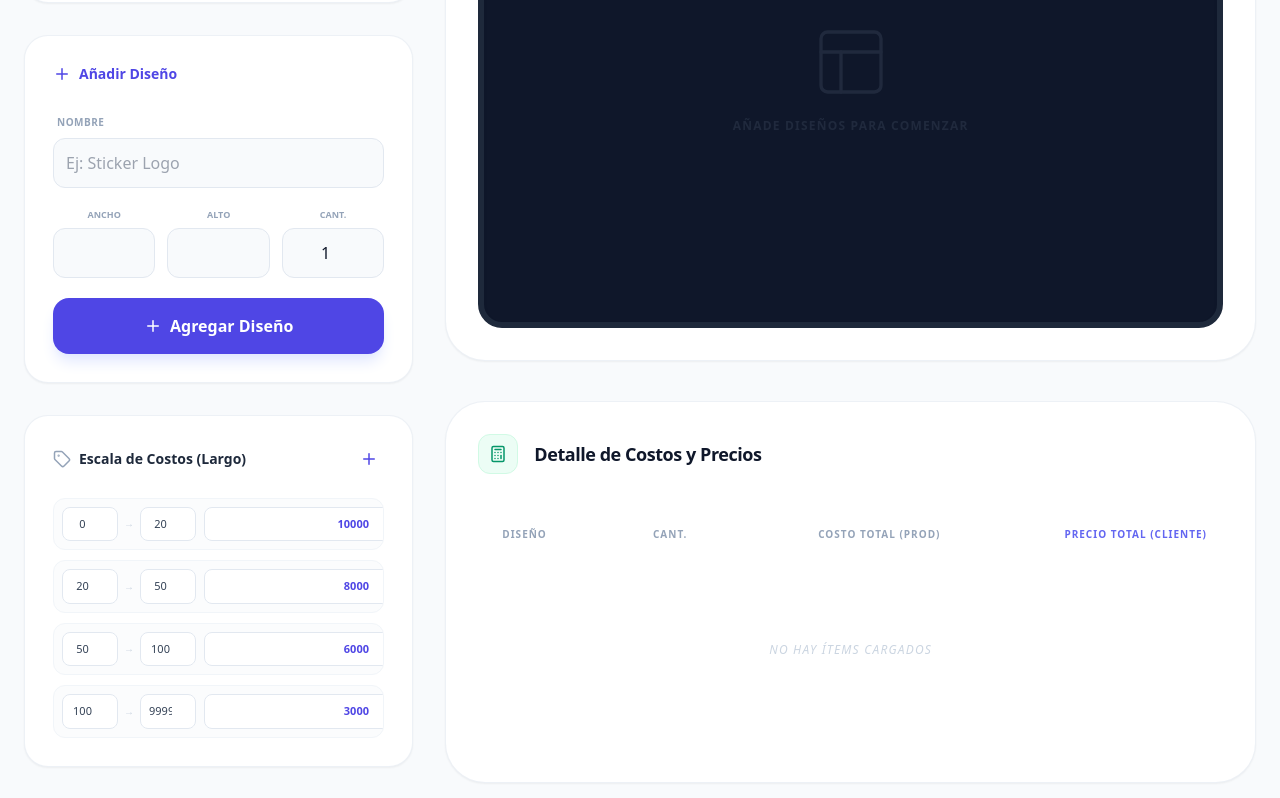
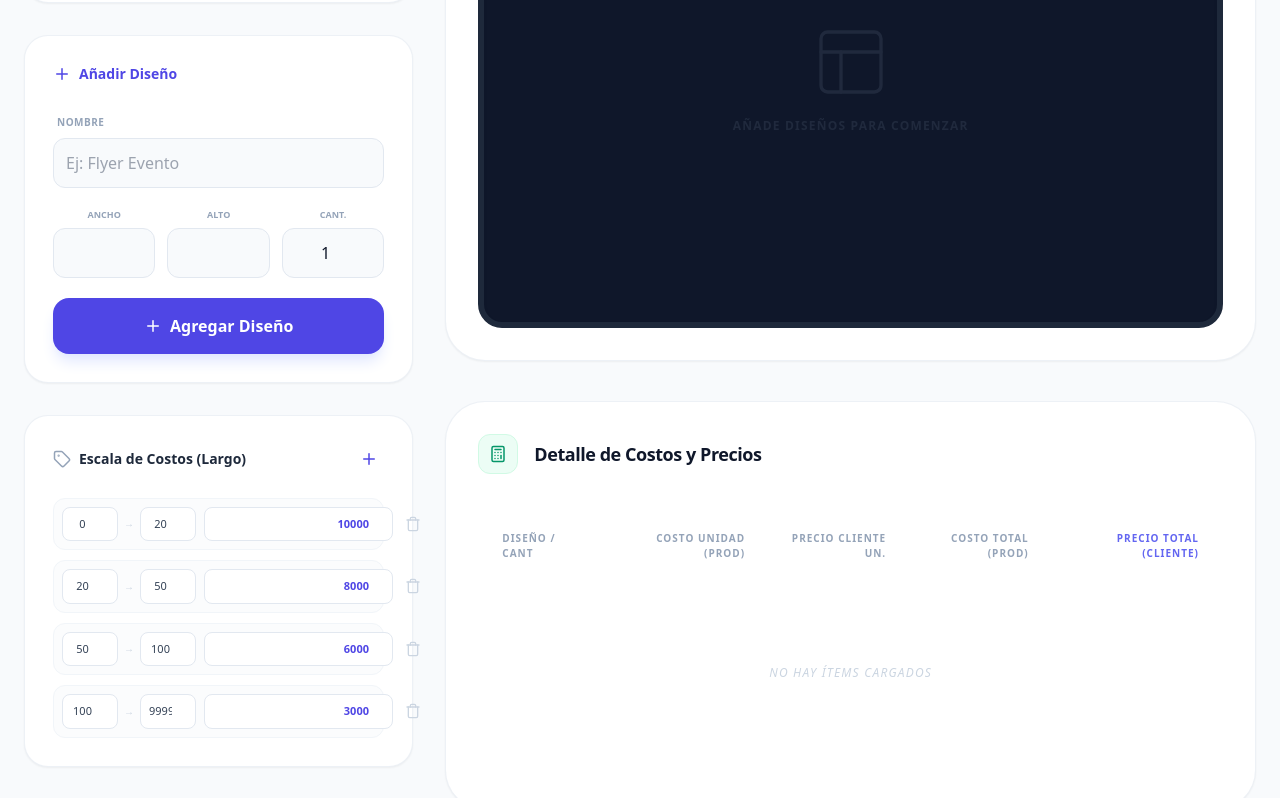
Before and after one commit to gonzalogpm/calculadoragrafica, a React (Vite) app: page / in a window 1280 px wide. Shown: the part 420-1218 px from the top of the page. Built offline with nearby package versions, Linux system fonts and the light colour scheme.

Commit message:
Add files via upload

```diff
--- a/App.tsx
+++ b/App.tsx
@@ -48,7 +48,6 @@ const App: React.FC = () => {
 
   const [quantityDiscounts, setQuantityDiscounts] = useState<QuantityDiscount[]>([
     { id: '1', minQty: 10, maxQty: 25, discountPercent: 20 },
-    { id: '2', minQty: 26, maxQty: 100, discountPercent: 30 },
   ]);
 
   const [designs, setDesigns] = useState<DesignItem[]>([]);
@@ -68,7 +67,6 @@ const App: React.FC = () => {
   const currentPricePerCm = useMemo(() => {
     const totalL = packingResult.totalLength;
     const tier = costTiers.find(t => totalL >= t.minLargo && totalL < t.maxLargo);
-    // Nota: El sistema asume que el precio de la escala es POR CM lineal según tu lógica de cálculo.
     return tier ? tier.precioPorCm : (costTiers[costTiers.length - 1]?.precioPorCm || 0);
   }, [packingResult.totalLength, costTiers]);
 
@@ -81,10 +79,12 @@ const App: React.FC = () => {
     if (packingResult.totalLength <= 0) return { unitProductionCost: 0, unitClientPrice: 0, totalProductionCost: 0, totalClientPrice: 0 };
 
     const totalSheetCost = packingResult.totalLength * currentPricePerCm;
+
+    // Calculamos el área total ocupada por todos los diseños para prorratear el costo
     const totalDesignArea = designs.reduce((acc, d) => acc + (d.width * d.height * d.quantity), 0);
     const itemAreaTotal = (item.width * item.height) * item.quantity;
 
-    // Costo de producción (repartido proporcionalmente por área)
+    // Costo de producción prorrateado por área
     const totalProdCostForItem = totalDesignArea > 0 ? (itemAreaTotal / totalDesignArea) * totalSheetCost : 0;
     const unitProdCost = item.quantity > 0 ? totalProdCostForItem / item.quantity : 0;
 
@@ -120,7 +120,7 @@ const App: React.FC = () => {
 
   return (
     <div className="min-h-screen bg-slate-50 pb-20 font-sans text-slate-700">
-      <header className="bg-white/80 backdrop-blur-md border-b border-slate-200 p-6 sticky top-0 z-50 transition-all duration-300">
+      <header className="bg-white/80 backdrop-blur-md border-b border-slate-200 p-6 sticky top-0 z-50">
         <div className="max-w-7xl mx-auto flex flex-col md:flex-row md:items-center justify-between gap-6">
           <div className="flex items-center gap-4">
             <div className="bg-indigo-600 p-2.5 rounded-xl text-white shadow-indigo-100 shadow-lg">
@@ -130,7 +130,7 @@ const App: React.FC = () => {
               <h1 className="text-xl font-bold tracking-tight text-slate-900 leading-none mb-1">
                 Grafica<span className="text-indigo-600">Pro</span>
               </h1>
-              <span className="text-[10px] font-medium text-slate-400 tracking-wider uppercase">Cálculo de Pliegos</span>
+              <span className="text-[10px] font-medium text-slate-400 tracking-wider uppercase">Optimización de Pliegos</span>
             </div>
           </div>
 
@@ -149,6 +149,7 @@ const App: React.FC = () => {
 
       <main className="max-w-7xl mx-auto px-4 md:px-6 pt-10 grid grid-cols-1 lg:grid-cols-12 gap-8">
 
+        {/* Sidebar de Configuración */}
         <div className="lg:col-span-4 space-y-8">
           <section className="bg-white rounded-3xl p-7 shadow-sm border border-slate-200/60">
             <div className="flex items-center gap-2 mb-6 text-slate-800 font-semibold text-sm">
@@ -181,7 +182,7 @@ const App: React.FC = () => {
             <div className="space-y-5">
               <div className="space-y-1.5">
                 <label className="text-[10px] font-semibold text-slate-400 uppercase tracking-wider ml-1">Nombre</label>
-                <input type="text" placeholder="Ej: Sticker Logo" value={newDesign.name} onChange={e => setNewDesign({...newDesign, name: e.target.value})} className="w-full bg-slate-50 border border-slate-200 rounded-xl p-3 focus:border-indigo-500 outline-none transition font-medium text-slate-900" />
+                <input type="text" placeholder="Ej: Flyer Evento" value={newDesign.name} onChange={e => setNewDesign({...newDesign, name: e.target.value})} className="w-full bg-slate-50 border border-slate-200 rounded-xl p-3 focus:border-indigo-500 outline-none transition font-medium text-slate-900" />
               </div>
               <div className="grid grid-cols-3 gap-3">
                 <div className="text-center space-y-1.5">
@@ -203,6 +204,7 @@ const App: React.FC = () => {
             </div>
           </section>
 
+          {/* Configuración de Escalas */}
           <section className="bg-white rounded-3xl p-7 shadow-sm border border-slate-200/60">
              <div className="flex items-center justify-between mb-6">
                <h2 className="text-slate-800 font-semibold text-sm flex items-center gap-2"><Tag className="text-slate-400" /> Escala de Costos (Largo)</h2>
@@ -210,7 +212,7 @@ const App: React.FC = () => {
              </div>
              <div className="space-y-2.5">
                {costTiers.map((tier, idx) => (
-                 <div key={tier.id} className="flex gap-2 items-center bg-slate-50/50 p-2 rounded-xl border border-slate-100 overflow-hidden">
+                 <div key={tier.id} className="flex gap-2 items-center bg-slate-50/50 p-2 rounded-xl border border-slate-100">
                    <div className="flex items-center gap-1.5">
                      <input type="number" className="w-14 bg-white border border-slate-200 rounded-lg p-2 text-[11px] font-medium text-center" value={tier.minLargo} onChange={e => { const nt = [...costTiers]; nt[idx].minLargo = Number(e.target.value); setCostTiers(nt); }} />
                      <span className="text-slate-300 text-[10px] font-bold">→</span>
@@ -223,6 +225,7 @@ const App: React.FC = () => {
              </div>
           </section>
 
+          {/* Descuentos por Cantidad */}
           <section className="bg-white rounded-3xl p-7 shadow-sm border border-slate-200/60">
              <div className="flex items-center justify-between mb-6">
                <h2 className="text-slate-800 font-semibold text-sm flex items-center gap-2"><Layers className="text-slate-400" /> Descuentos x Cantidad</h2>
@@ -247,6 +250,7 @@ const App: React.FC = () => {
           </section>
         </div>
 
+        {/* Visualización y Resultados */}
         <div className="lg:col-span-8 space-y-10">
           <section className="bg-white rounded-[2.5rem] p-8 shadow-sm border border-slate-200/60 overflow-hidden relative">
             <div className="flex items-center gap-4 mb-8">
@@ -283,10 +287,6 @@ const App: React.FC = () => {
                       </div>
                     );
                   })}
-                  <div className="absolute -left-16 top-0 bottom-0 w-12 flex flex-col justify-between text-[11px] font-bold text-slate-400 py-1 uppercase italic">
-                    <span>0</span>
-                    <span className="bg-indigo-600 text-white px-1.5 py-0.5 rounded-md text-center">{packingResult.totalLength.toFixed(1)}cm</span>
-                  </div>
                 </div>
               ) : (
                 <div className="flex flex-col items-center justify-center text-slate-600 opacity-30 py-32">
@@ -306,42 +306,44 @@ const App: React.FC = () => {
             </div>
 
             <div className="overflow-x-auto">
-              <table className="w-full text-left border-separate border-spacing-y-3">
+              <table className="w-full text-left border-separate border-spacing-y-4">
                 <thead>
                   <tr className="text-slate-400">
-                    <th className="pb-2 px-6 text-[10px] font-bold uppercase tracking-widest">Diseño</th>
-                    <th className="pb-2 px-4 text-[10px] font-bold uppercase tracking-widest text-center">Cant.</th>
+                    <th className="pb-2 px-6 text-[10px] font-bold uppercase tracking-widest">Diseño / Cant</th>
+                    <th className="pb-2 px-4 text-[10px] font-bold uppercase tracking-widest text-right">Costo Unidad (Prod)</th>
+                    <th className="pb-2 px-4 text-[10px] font-bold uppercase tracking-widest text-right">Precio Cliente Un.</th>
                     <th className="pb-2 px-4 text-[10px] font-bold uppercase tracking-widest text-right">Costo Total (Prod)</th>
-                    <th className="pb-2 px-4 text-[10px] font-bold uppercase tracking-widest text-right text-indigo-500">Precio Total (Cliente)</th>
+                    <th className="pb-2 px-6 text-[10px] font-bold uppercase tracking-widest text-right text-indigo-500">Precio Total (Cliente)</th>
                   </tr>
                 </thead>
                 <tbody>
                   {designs.length === 0 ? (
                     <tr>
-                      <td colSpan={4} className="py-20 text-center text-slate-300 font-medium uppercase tracking-widest italic text-xs">No hay ítems cargados</td>
+                      <td colSpan={5} className="py-20 text-center text-slate-300 font-medium uppercase tracking-widest italic text-xs">No hay ítems cargados</td>
                     </tr>
                   ) : (
                     designs.map((design) => {
                       const res = calculateDetails(design);
                       const color = getColorForDesign(design.id);
                       return (
-                        <tr key={design.id} className="bg-slate-50/50 hover:bg-slate-100/50 transition-colors duration-300 rounded-2xl group border border-slate-100">
-                          <td className="py-5 px-6 rounded-l-2xl">
+                        <tr key={design.id} className="bg-slate-50/50 hover:bg-slate-100/50 transition-colors duration-300 rounded-2xl group">
+                          <td className="py-5 px-6 rounded-l-2xl border-y border-l border-transparent group-hover:border-slate-200">
                             <div className="flex items-center gap-3">
                                <div className={`w-3 h-3 rounded-full ${color.bg} shadow-sm`}></div>
                                <div>
-                                 <div className="font-semibold text-slate-900 text-sm leading-none mb-1">{design.name || 'Diseño'}</div>
-                                 <div className="text-[10px] font-medium text-slate-400 tracking-wider">{design.width}x{design.height} CM • Costo Unit: ${res.unitProductionCost.toFixed(0)}</div>
+                                 <div className="font-semibold text-slate-900 text-sm leading-none mb-1">{design.name || 'Sin nombre'}</div>
+                                 <div className="text-[10px] font-medium text-slate-400 tracking-wider uppercase">{design.width}x{design.height} CM • CANT: {design.quantity}</div>
                                </div>
                             </div>
                           </td>
-                          <td className="py-5 px-4 text-center font-bold text-slate-700">{design.quantity}</td>
-                          <td className="py-5 px-4 text-right font-bold text-slate-400 text-lg">${res.totalProductionCost.toLocaleString(undefined, { maximumFractionDigits: 0 })}</td>
-                          <td className="py-5 px-6 text-right rounded-r-2xl font-bold text-emerald-600 text-2xl">
+                          <td className="py-5 px-4 text-right font-medium text-slate-600">${res.unitProductionCost.toLocaleString(undefined, { maximumFractionDigits: 0 })}</td>
+                          <td className="py-5 px-4 text-right font-medium text-slate-900">${res.unitClientPrice.toLocaleString(undefined, { maximumFractionDigits: 0 })}</td>
+                          <td className="py-5 px-4 text-right font-bold text-slate-400">${res.totalProductionCost.toLocaleString(undefined, { maximumFractionDigits: 0 })}</td>
+                          <td className="py-5 px-6 text-right font-bold text-emerald-600 text-xl border-y border-r border-transparent group-hover:border-slate-200">
                              ${res.totalClientPrice.toLocaleString(undefined, { maximumFractionDigits: 0 })}
                           </td>
                           <td className="py-5 px-2">
-                             <button onClick={() => removeDesign(design.id)} className="text-slate-300 hover:text-rose-500 p-2"><Trash /></button>
+                             <button onClick={() => removeDesign(design.id)} className="text-slate-300 hover:text-rose-500 p-2 transition-colors"><Trash /></button>
                           </td>
                         </tr>
                       );
@@ -355,13 +357,13 @@ const App: React.FC = () => {
               <div className="mt-12 p-10 bg-slate-900 rounded-[2.5rem] text-white shadow-xl relative overflow-hidden">
                 <div className="relative z-10 flex flex-col lg:flex-row justify-between items-center gap-10">
                   <div className="space-y-1 text-center lg:text-left">
-                    <h3 className="text-slate-400 text-[10px] font-bold uppercase tracking-[0.2em]">Costo Producción Total</h3>
+                    <h3 className="text-slate-400 text-[10px] font-bold uppercase tracking-[0.2em]">Costo Producción Total Pliego</h3>
                     <div className="text-3xl font-light text-white/90">
                       ${(packingResult.totalLength * currentPricePerCm).toLocaleString(undefined, { maximumFractionDigits: 0 })}
                     </div>
                   </div>
                   <div className="lg:text-right space-y-2 text-center">
-                    <h3 className="text-emerald-400 text-[10px] font-bold uppercase tracking-[0.2em]">Venta Total Recomendada</h3>
+                    <h3 className="text-emerald-400 text-[10px] font-bold uppercase tracking-[0.2em]">Precio Venta Total</h3>
                     <div className="text-6xl font-bold text-emerald-400 tracking-tighter">
                       ${designs.reduce((acc, d) => acc + calculateDetails(d).totalClientPrice, 0).toLocaleString(undefined, { maximumFractionDigits: 0 })}
                     </div>
--- a/index.html
+++ b/index.html
@@ -25,9 +25,11 @@
   }
 }
 </script>
+<link rel="stylesheet" href="/index.css">
 </head>
 <body class="bg-slate-50 text-slate-900">
     <div id="root"></div>
     <script type="module" src="./index.tsx"></script>
+<script type="module" src="/index.tsx"></script>
 </body>
 </html>
```
